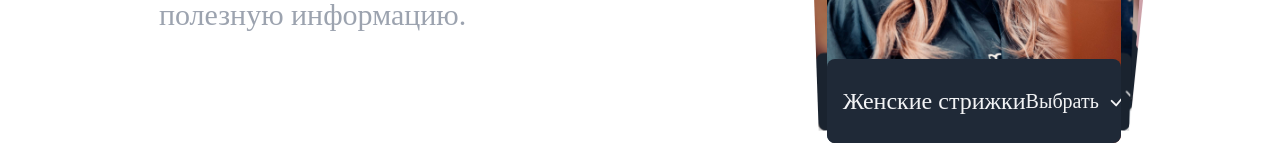
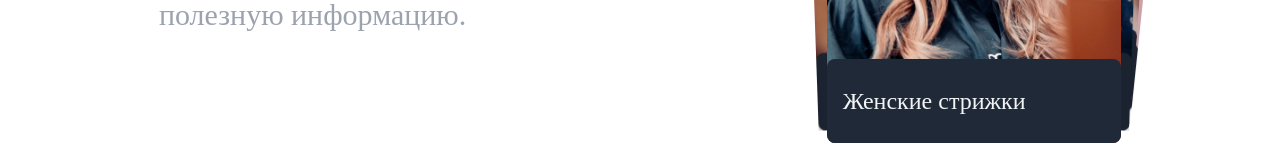
Before and after one commit to icestormikk/vscode-projects, a React (Create React App) app in the folder aggregator-front/: page /services in a window 1280 px wide. Shown: the part 462-627 px from the top of the page. Built offline with nearby package versions, Linux system fonts and the light colour scheme; no server answers.

Commit message:
the "confirm" button on inactive cards is now hidden

```diff
--- a/aggregator-front/src/components/special/SwiperElement.jsx
+++ b/aggregator-front/src/components/special/SwiperElement.jsx
@@ -18,7 +18,7 @@ export default class SwiperElement extends Component {
                 </div>
                 <div className='absolute bottom-0 left-0 bg-gray-800 w-full text-left text-xl sm:text-[1.5rem] max-h-min text-primary-color py-7 px-4 sm:whitespace-nowrap rounded-lg overflow-hidden flex justify-between'>
                     {this.props.elementTitle}
-                    <button onClick={this.props.agreeHandler} className='flex gap-2 justify-center items-center hover:text-green-400 duration-100 transition-colors cursor-pointer text-xl'>
+                    <button onClick={this.props.agreeHandler} className='choise-button invisible flex gap-2 justify-center items-center hover:text-green-400 duration-100 transition-colors cursor-pointer text-xl'>
                         <p>Выбрать</p>
                         <BsCheckLg/>
                     </button>
```
